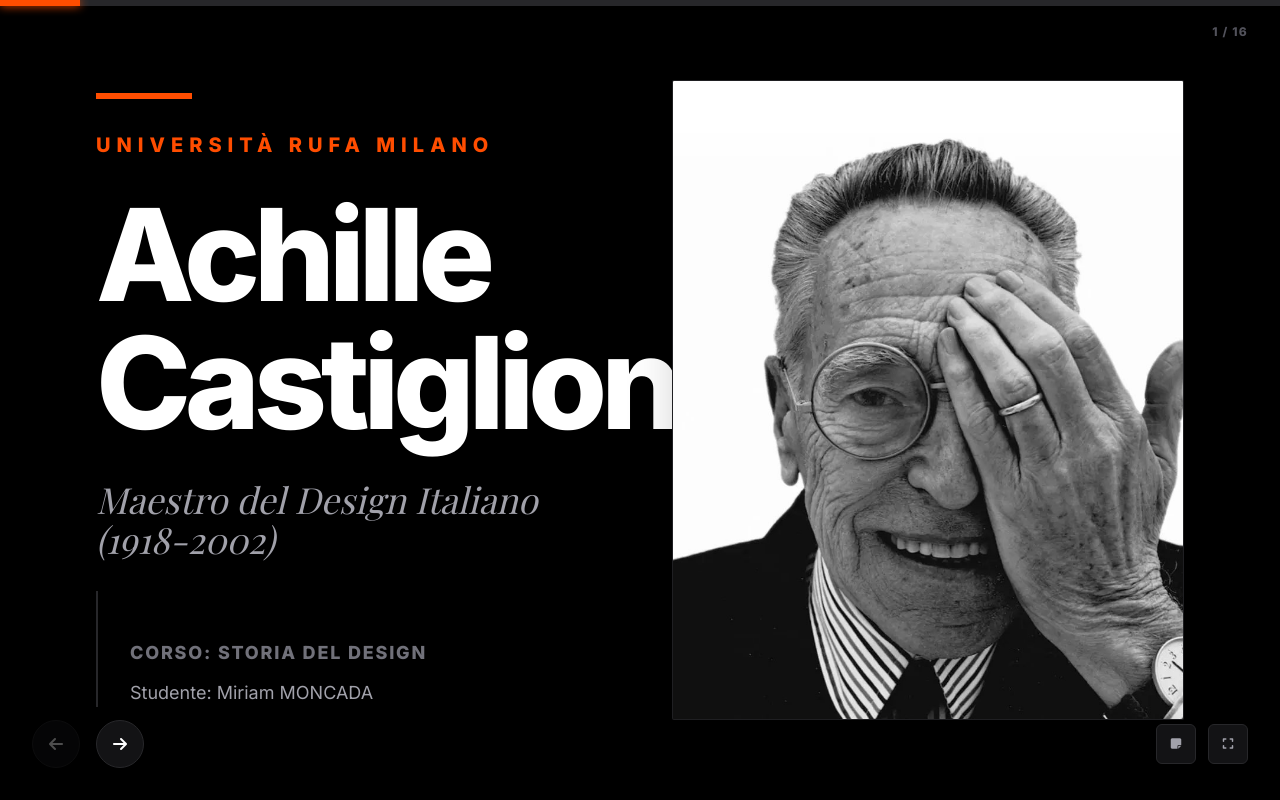
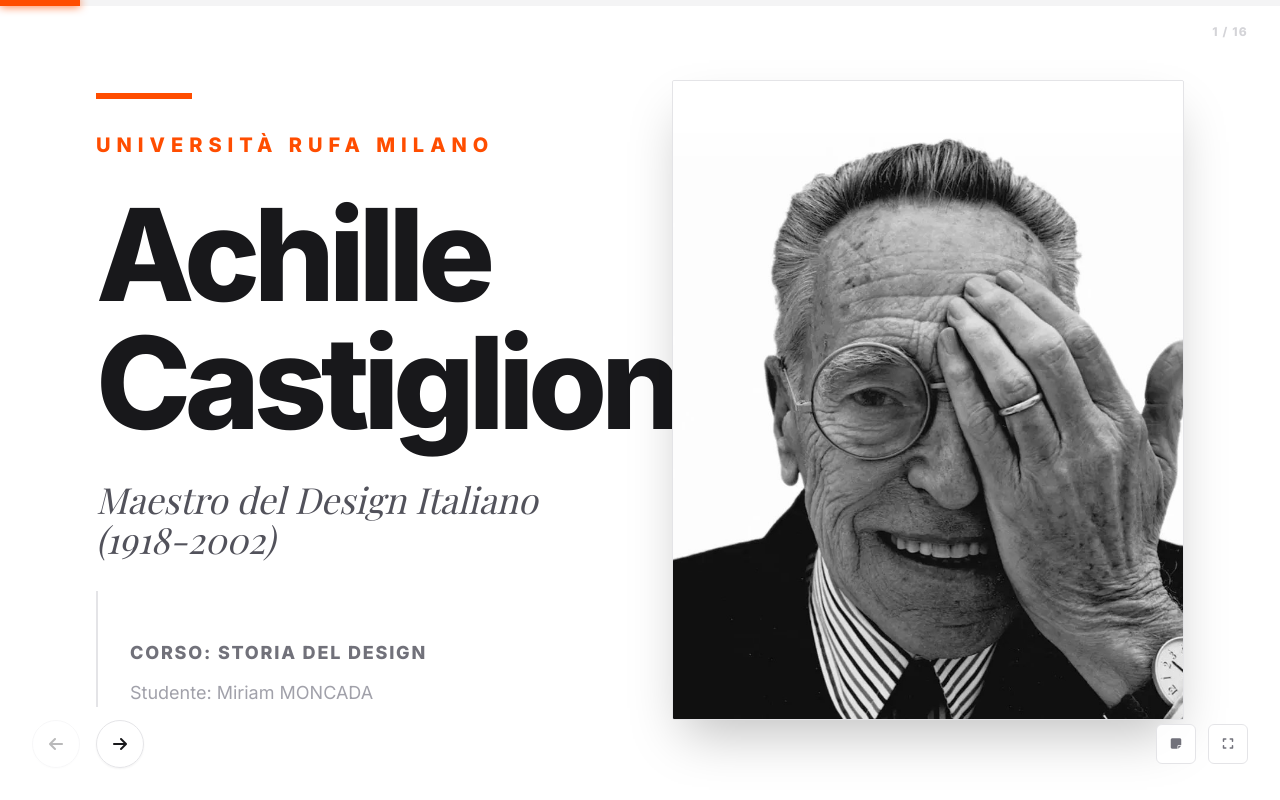
Before and after one commit to fredtft/Achille_Castiglioni_PPT, a React (Vite) app: page / in a window 1280 px wide. Built offline with nearby package versions, Linux system fonts and the light colour scheme; a web font is replaced by a local one.

Commit message:
Add files via upload

```diff
--- a/App.tsx
+++ b/App.tsx
@@ -62,7 +62,7 @@ const App: React.FC = () => {
 
   return (
     <div
-      className="relative h-[100dvh] w-screen bg-black overflow-hidden flex flex-col"
+      className="relative h-[100dvh] w-screen bg-white overflow-hidden flex flex-col"
       onTouchStart={handleTouchStart}
       onTouchEnd={handleTouchEnd}
     >
@@ -80,14 +80,14 @@ const App: React.FC = () => {
           <button
             onClick={prevSlide}
             disabled={currentIndex === 0}
-            className={`w-8 h-8 md:w-12 md:h-12 flex items-center justify-center rounded-full bg-zinc-900/80 border border-zinc-800 text-white hover:bg-[#ff4d00] transition-all disabled:opacity-30`}
+            className={`w-8 h-8 md:w-12 md:h-12 flex items-center justify-center rounded-full bg-white/90 border border-zinc-200 text-zinc-900 hover:bg-[#ff4d00] hover:text-white hover:border-[#ff4d00] shadow-sm transition-all disabled:opacity-30`}
           >
             <i className="fas fa-arrow-left text-xs md:text-base"></i>
           </button>
           <button
             onClick={nextSlide}
             disabled={currentIndex === slides.length - 1}
-            className={`w-8 h-8 md:w-12 md:h-12 flex items-center justify-center rounded-full bg-zinc-900/80 border border-zinc-800 text-white hover:bg-[#ff4d00] transition-all disabled:opacity-30`}
+            className={`w-8 h-8 md:w-12 md:h-12 flex items-center justify-center rounded-full bg-white/90 border border-zinc-200 text-zinc-900 hover:bg-[#ff4d00] hover:text-white hover:border-[#ff4d00] shadow-sm transition-all disabled:opacity-30`}
           >
             <i className="fas fa-arrow-right text-xs md:text-base"></i>
           </button>
@@ -96,21 +96,21 @@ const App: React.FC = () => {
         <div className="flex gap-1 md:gap-3 pointer-events-auto items-center">
           <button
             onClick={() => setShowNotes(!showNotes)}
-            className={`w-7 h-7 md:w-10 md:h-10 flex items-center justify-center rounded-md bg-zinc-900/80 border border-zinc-800 text-zinc-400 hover:text-white transition-all ${showNotes ? 'text-[#ff4d00] border-[#ff4d00]/50' : ''}`}
+            className={`w-7 h-7 md:w-10 md:h-10 flex items-center justify-center rounded-md bg-white/90 border border-zinc-200 text-zinc-500 hover:text-zinc-900 transition-all ${showNotes ? 'text-[#ff4d00] border-[#ff4d00]/50' : ''}`}
           >
             <i className="fas fa-sticky-note text-xs"></i>
           </button>
 
           <button
             onClick={toggleFullscreen}
-            className="w-7 h-7 md:w-10 md:h-10 flex items-center justify-center rounded-md bg-zinc-900/80 border border-zinc-800 text-zinc-400 hover:text-white transition-all hidden sm:flex"
+            className="w-7 h-7 md:w-10 md:h-10 flex items-center justify-center rounded-md bg-white/90 border border-zinc-200 text-zinc-500 hover:text-zinc-900 transition-all hidden sm:flex"
           >
             <i className={`fas ${isFullscreen ? 'fa-compress' : 'fa-expand'} text-xs`}></i>
           </button>
         </div>
       </div>
 
-      <div className="absolute top-2 md:top-6 right-2 md:right-8 text-zinc-600 font-bold text-[8px] md:text-xs tracking-widest pointer-events-none">
+      <div className="absolute top-2 md:top-6 right-2 md:right-8 text-zinc-300 font-bold text-[8px] md:text-xs tracking-widest pointer-events-none">
         {currentIndex + 1} / {slides.length}
       </div>
 
--- a/components/NotesModal.tsx
+++ b/components/NotesModal.tsx
@@ -12,16 +12,16 @@ export const NotesModal: React.FC<NotesModalProps> = ({ isOpen, notes, onClose }
 
   return (
     <div className="fixed inset-0 z-[60] flex items-end justify-end p-4 pointer-events-none">
-      <div className="bg-zinc-900 border border-zinc-700 p-6 rounded-lg shadow-2xl w-full max-w-md pointer-events-auto transform animate-slide-up">
+      <div className="bg-white border border-zinc-200 p-6 rounded-lg shadow-[0_20px_50px_rgba(0,0,0,0.1)] w-full max-w-md pointer-events-auto transform animate-slide-up">
         <div className="flex justify-between items-center mb-4">
           <h3 className="text-[#ff4d00] font-bold flex items-center gap-2 text-sm uppercase tracking-wider">
             <i className="fas fa-sticky-note"></i> Note per il Relatore
           </h3>
-          <button onClick={onClose} className="text-zinc-400 hover:text-white transition-colors">
+          <button onClick={onClose} className="text-zinc-400 hover:text-zinc-900 transition-colors">
             <i className="fas fa-times"></i>
           </button>
         </div>
-        <div className="text-zinc-300 text-sm leading-relaxed max-h-48 overflow-y-auto italic">
+        <div className="text-zinc-600 text-sm leading-relaxed max-h-48 overflow-y-auto italic">
           {notes || "Nessuna nota per questa diapositiva."}
         </div>
       </div>
--- a/components/ProgressBar.tsx
+++ b/components/ProgressBar.tsx
@@ -10,7 +10,7 @@ export const ProgressBar: React.FC<ProgressBarProps> = ({ current, total }) => {
   const progress = ((current + 1) / total) * 100;
 
   return (
-    <div className="fixed top-0 left-0 w-full h-1.5 bg-zinc-800 z-50">
+    <div className="fixed top-0 left-0 w-full h-1.5 bg-zinc-100 z-50">
       <div
         className="h-full bg-[#ff4d00] transition-all duration-300 ease-out shadow-[0_0_10px_#ff4d00]"
         style={{ width: `${progress}%` }}
--- a/components/SlideRenderer.tsx
+++ b/components/SlideRenderer.tsx
@@ -28,17 +28,17 @@ export const SlideRenderer: React.FC<SlideRendererProps> = ({ slide }) => {
     return (
       <div
         onClick={() => handleImageAction(index)}
-        className={`relative group cursor-pointer overflow-hidden bg-zinc-900 flex items-center justify-center border border-zinc-800/50 ${className}`}
+        className={`relative group cursor-pointer overflow-hidden bg-zinc-100 flex items-center justify-center border border-zinc-200 ${className}`}
       >
         <img
           src={src}
           alt={slide.title}
           className={`w-full h-full ${fit === 'cover' ? 'object-cover' : 'object-contain p-4'} transition-transform duration-700 group-hover:scale-105`}
           onError={(e) => {
-            (e.target as HTMLImageElement).src = `https://placehold.co/1200x800/18181b/ff4d00?text=${expectedFileName}.jpg`;
+            (e.target as HTMLImageElement).src = `https://placehold.co/1200x800/f4f4f5/ff4d00?text=${expectedFileName}.jpg`;
           }}
         />
-        <div className="absolute inset-0 flex items-center justify-center opacity-0 group-hover:opacity-100 transition-opacity bg-black/40">
+        <div className="absolute inset-0 flex items-center justify-center opacity-0 group-hover:opacity-100 transition-opacity bg-black/10">
            <div className="bg-[#ff4d00] text-white text-[10px] font-black uppercase px-3 py-1 tracking-tighter rounded-sm shadow-xl">
              Copia & Cerca
            </div>
@@ -50,14 +50,14 @@ export const SlideRenderer: React.FC<SlideRendererProps> = ({ slide }) => {
   switch (slide.type) {
     case SlideType.TITLE:
       return (
-        <div className="flex h-full items-center p-8 lg:p-24 bg-black overflow-hidden">
+        <div className="flex h-full items-center p-8 lg:p-24 bg-white overflow-hidden">
           <div className="grid grid-cols-1 md:grid-cols-2 gap-16 items-center w-full">
             <div className="space-y-8 animate-slide-up">
               <div className="h-1.5 w-24 bg-[#ff4d00]"></div>
               <div className="text-[#ff4d00] font-bold text-sm lg:text-xl tracking-[0.3em] uppercase">{slide.metadata?.university}</div>
-              <h1 className="text-5xl md:text-7xl lg:text-9xl font-black leading-none text-white tracking-tighter">{slide.title}</h1>
-              <p className="text-xl md:text-2xl lg:text-4xl text-zinc-400 font-serif italic">{slide.subtitle}</p>
-              <div className="pt-12 space-y-3 border-l-2 border-zinc-800 pl-8">
+              <h1 className="text-5xl md:text-7xl lg:text-9xl font-black leading-none text-zinc-900 tracking-tighter">{slide.title}</h1>
+              <p className="text-xl md:text-2xl lg:text-4xl text-zinc-600 font-serif italic">{slide.subtitle}</p>
+              <div className="pt-12 space-y-3 border-l-2 border-zinc-200 pl-8">
                 <div className="text-zinc-500 text-sm lg:text-lg uppercase tracking-widest font-bold">{slide.metadata?.course}</div>
                 <div className="text-zinc-400 text-sm lg:text-lg">{slide.metadata?.student}</div>
               </div>
@@ -69,10 +69,10 @@ export const SlideRenderer: React.FC<SlideRendererProps> = ({ slide }) => {
 
     case SlideType.QUOTE:
       return (
-        <div className="flex flex-col h-full items-center justify-center p-12 lg:p-40 text-center relative bg-zinc-950">
-          <div className="absolute top-1/2 left-1/2 -translate-x-1/2 -translate-y-1/2 text-[25rem] md:text-[40rem] text-[#ff4d00]/5 font-serif select-none pointer-events-none">“</div>
+        <div className="flex flex-col h-full items-center justify-center p-12 lg:p-40 text-center relative bg-zinc-50">
+          <div className="absolute top-1/2 left-1/2 -translate-x-1/2 -translate-y-1/2 text-[25rem] md:text-[40rem] text-[#ff4d00]/10 font-serif select-none pointer-events-none">“</div>
           <div className="relative z-10 max-w-6xl space-y-16 animate-slide-up">
-            <blockquote className="text-2xl md:text-4xl lg:text-6xl font-serif italic leading-snug text-zinc-100">{slide.quote}</blockquote>
+            <blockquote className="text-2xl md:text-4xl lg:text-6xl font-serif italic leading-snug text-zinc-900">{slide.quote}</blockquote>
             <div className="flex items-center justify-center gap-6">
               <div className="w-16 h-[3px] bg-[#ff4d00]"></div>
               <div className="text-xl md:text-2xl lg:text-3xl font-black text-[#ff4d00] tracking-tight uppercase">{slide.author}</div>
@@ -83,25 +83,25 @@ export const SlideRenderer: React.FC<SlideRendererProps> = ({ slide }) => {
 
     case SlideType.TIMELINE:
       return (
-        <div className="flex flex-col h-full bg-zinc-950 p-12 lg:p-24 overflow-hidden justify-start pt-20 lg:pt-32 relative">
+        <div className="flex flex-col h-full bg-white p-12 lg:p-24 overflow-hidden justify-start pt-20 lg:pt-32 relative">
            <div className="mb-12 lg:mb-20 animate-slide-up">
-            <h2 className="text-5xl md:text-7xl lg:text-8xl font-black text-white uppercase tracking-tighter leading-none">{slide.title}</h2>
+            <h2 className="text-5xl md:text-7xl lg:text-8xl font-black text-zinc-900 uppercase tracking-tighter leading-none">{slide.title}</h2>
             <div className="text-[#ff4d00] font-bold text-lg uppercase tracking-[0.5em] mt-2">{slide.subtitle}</div>
           </div>
 
           <div className="relative w-full py-20">
-            <div className="absolute top-1/2 left-0 right-0 h-[2px] bg-zinc-800 -translate-y-1/2"></div>
+            <div className="absolute top-1/2 left-0 right-0 h-[2px] bg-zinc-100 -translate-y-1/2"></div>
             <div className="flex justify-between relative">
               {slide.list?.map((item, i) => {
                 const [year, desc] = item.split(': ');
                 const isEven = i % 2 === 0;
                 return (
                   <div key={i} className={`flex flex-col items-center w-full relative group`}>
-                    <div className="w-5 h-5 rounded-full bg-[#ff4d00] mb-0 border-4 border-black z-10 transition-transform group-hover:scale-150"></div>
-                    <div className={`absolute left-1/2 -translate-x-1/2 w-px h-20 bg-zinc-800/50 ${isEven ? 'bottom-full mb-0' : 'top-full mt-0'}`}></div>
+                    <div className="w-5 h-5 rounded-full bg-[#ff4d00] mb-0 border-4 border-white z-10 transition-transform group-hover:scale-150"></div>
+                    <div className={`absolute left-1/2 -translate-x-1/2 w-px h-20 bg-zinc-100 ${isEven ? 'bottom-full mb-0' : 'top-full mt-0'}`}></div>
                     <div className={`absolute left-1/2 -translate-x-1/2 w-48 text-center ${isEven ? 'bottom-[calc(100%+80px)]' : 'top-[calc(100%+80px)]'}`}>
                       <div className="text-[#ff4d00] font-black text-2xl mb-1">{year}</div>
-                      <div className="text-zinc-400 text-xs leading-relaxed font-medium px-2">{desc}</div>
+                      <div className="text-zinc-500 text-xs leading-relaxed font-medium px-2">{desc}</div>
                     </div>
                   </div>
                 );
@@ -114,19 +114,19 @@ export const SlideRenderer: React.FC<SlideRendererProps> = ({ slide }) => {
     case SlideType.CONTENT_SPLIT:
       const isImageLeft = slide.imagePosition === 'left';
       return (
-        <div className="flex h-full w-full bg-black overflow-hidden">
+        <div className="flex h-full w-full bg-white overflow-hidden">
           <div className="grid grid-cols-1 md:grid-cols-2 h-full w-full">
             <div className={`p-12 lg:p-24 flex flex-col justify-center space-y-10 ${isImageLeft ? 'order-2 md:order-2' : 'order-2 md:order-1'}`}>
               <h2 className="text-5xl md:text-7xl font-black text-[#ff4d00] tracking-tighter leading-none">{slide.title}</h2>
               <div className="space-y-8">
-                <p className="text-2xl lg:text-3xl text-zinc-100 font-light leading-snug border-l-4 border-[#ff4d00] pl-6">{slide.content}</p>
-                <div className="grid grid-cols-1 gap-8 pt-10 border-t border-zinc-900">
+                <p className="text-2xl lg:text-3xl text-zinc-800 font-light leading-snug border-l-4 border-[#ff4d00] pl-6">{slide.content}</p>
+                <div className="grid grid-cols-1 gap-8 pt-10 border-t border-zinc-100">
                   {slide.list?.map((item, i) => {
                     const [label, val] = item.split(': ');
                     return (
                       <div key={i} className="group">
-                        <div className="text-[#ff4d00]/60 font-bold text-xs uppercase tracking-[0.3em] mb-2">{label}</div>
-                        <div className="text-zinc-400 text-xl font-light">{val}</div>
+                        <div className="text-[#ff4d00]/80 font-bold text-xs uppercase tracking-[0.3em] mb-2">{label}</div>
+                        <div className="text-zinc-600 text-xl font-light">{val}</div>
                       </div>
                     );
                   })}
@@ -134,7 +134,7 @@ export const SlideRenderer: React.FC<SlideRendererProps> = ({ slide }) => {
               </div>
             </div>
             <div className={`${isImageLeft ? 'order-1 md:order-1' : 'order-1 md:order-2'}`}>
-              <Placeholder index={0} fit="cover" className="h-full" />
+              <Placeholder index={0} fit="cover" className="h-full border-none" />
             </div>
           </div>
         </div>
@@ -142,22 +142,22 @@ export const SlideRenderer: React.FC<SlideRendererProps> = ({ slide }) => {
 
     case SlideType.FEATURE:
       return (
-        <div className="relative h-full w-full bg-zinc-950 overflow-hidden flex flex-col lg:flex-row">
+        <div className="relative h-full w-full bg-white overflow-hidden flex flex-col lg:flex-row">
            <div className="w-full lg:w-3/5 h-[40vh] lg:h-full relative overflow-hidden">
              <Placeholder index={0} fit="cover" className="w-full h-full border-none" />
-             <div className="absolute inset-0 bg-gradient-to-r from-zinc-950/80 via-transparent to-transparent hidden lg:block"></div>
-             <div className="absolute inset-0 bg-gradient-to-t from-zinc-950 via-transparent to-transparent lg:hidden"></div>
+             <div className="absolute inset-0 bg-gradient-to-r from-white/90 via-transparent to-transparent hidden lg:block"></div>
+             <div className="absolute inset-0 bg-gradient-to-t from-white via-transparent to-transparent lg:hidden"></div>
            </div>
 
            <div className="w-full lg:w-2/5 p-8 lg:p-24 flex flex-col justify-center relative z-10 lg:-ml-32">
-              <div className="bg-black/60 backdrop-blur-md p-10 lg:p-16 border-l-8 border-[#ff4d00] shadow-2xl">
-                <h2 className="text-5xl lg:text-8xl font-black text-white uppercase tracking-tighter mb-8 leading-[0.85]">{slide.title}</h2>
-                <p className="text-xl lg:text-2xl text-zinc-300 font-light leading-relaxed mb-12">{slide.content}</p>
+              <div className="bg-white/90 backdrop-blur-md p-10 lg:p-16 border-l-8 border-[#ff4d00] shadow-2xl">
+                <h2 className="text-5xl lg:text-8xl font-black text-zinc-900 uppercase tracking-tighter mb-8 leading-[0.85]">{slide.title}</h2>
+                <p className="text-xl lg:text-2xl text-zinc-600 font-light leading-relaxed mb-12">{slide.content}</p>
                 <div className="space-y-6">
                   {slide.list?.map((item, i) => (
                     <div key={i} className="flex gap-4 items-start">
                       <div className="w-2 h-2 rounded-full bg-[#ff4d00] mt-2 flex-shrink-0"></div>
-                      <div className="text-zinc-400 text-base lg:text-lg font-medium">{item}</div>
+                      <div className="text-zinc-500 text-base lg:text-lg font-medium">{item}</div>
                     </div>
                   ))}
                 </div>
@@ -172,11 +172,11 @@ export const SlideRenderer: React.FC<SlideRendererProps> = ({ slide }) => {
         : [slide.title, 'Dettagli'];
 
       return (
-        <div className="flex flex-col h-full bg-zinc-950 overflow-hidden">
+        <div className="flex flex-col h-full bg-zinc-50 overflow-hidden">
           <div className="flex-1 p-12 lg:p-20 overflow-y-auto">
              <div className="flex items-center gap-10 mb-16">
-               <h2 className="text-4xl md:text-6xl font-black text-white uppercase tracking-tight">{mainTitle}</h2>
-               <div className="h-[2px] flex-1 bg-zinc-900"></div>
+               <h2 className="text-4xl md:text-6xl font-black text-zinc-900 uppercase tracking-tight">{mainTitle}</h2>
+               <div className="h-[2px] flex-1 bg-zinc-200"></div>
                <div className="text-[#ff4d00] font-bold tracking-widest uppercase text-xs">
                  {detailType}
                </div>
@@ -185,20 +185,20 @@ export const SlideRenderer: React.FC<SlideRendererProps> = ({ slide }) => {
               {slide.list?.map((item, i) => {
                 const [label, val] = item.split(': ');
                 return (
-                  <div key={i} className="p-8 bg-black/40 border border-zinc-900 transition-all hover:bg-zinc-900/50">
+                  <div key={i} className="p-8 bg-white border border-zinc-200 transition-all hover:border-[#ff4d00]/30 shadow-sm">
                     <div className="text-[#ff4d00] font-bold text-xs uppercase tracking-[0.2em] mb-4 flex items-center gap-3">
                       <span className="w-2 h-2 bg-[#ff4d00] rounded-full"></span>
                       {label}
                     </div>
-                    <div className="text-zinc-300 text-xl font-light leading-relaxed">{val}</div>
+                    <div className="text-zinc-700 text-xl font-light leading-relaxed">{val}</div>
                   </div>
                 );
               })}
             </div>
           </div>
-          <div className="h-1/3 grid grid-cols-3 gap-0 bg-black border-t-2 border-[#ff4d00]/20">
-            <Placeholder index={0} fit="contain" className="bg-white border-r border-zinc-900" />
-            <Placeholder index={1} fit="contain" className="bg-white border-r border-zinc-900" />
+          <div className="h-1/3 grid grid-cols-3 gap-0 bg-white border-t-2 border-[#ff4d00]/20">
+            <Placeholder index={0} fit="contain" className="bg-white border-r border-zinc-100" />
+            <Placeholder index={1} fit="contain" className="bg-white border-r border-zinc-100" />
             <Placeholder index={2} fit="contain" className="bg-white" />
           </div>
         </div>
--- a/index.css
+++ b/index.css
@@ -1,7 +1,8 @@
+
 body {
     font-family: 'Inter', sans-serif;
-    background-color: #121212;
-    color: white;
+    background-color: #ffffff;
+    color: #18181b;
     margin: 0;
     overflow: hidden;
 }
@@ -16,7 +17,7 @@ body {
 }
 
 ::-webkit-scrollbar-track {
-    background: #1a1a1a;
+    background: #f4f4f5;
 }
 
 ::-webkit-scrollbar-thumb {
--- a/metadata.json
+++ b/metadata.json
@@ -1,4 +1,3 @@
-
 {
   "name": "Achille Castiglioni - Presentazione RUFA",
   "description": "Una presentazione interattiva sulla vita e le opere di Achille Castiglioni per l'università RUFA Milano.",
```
